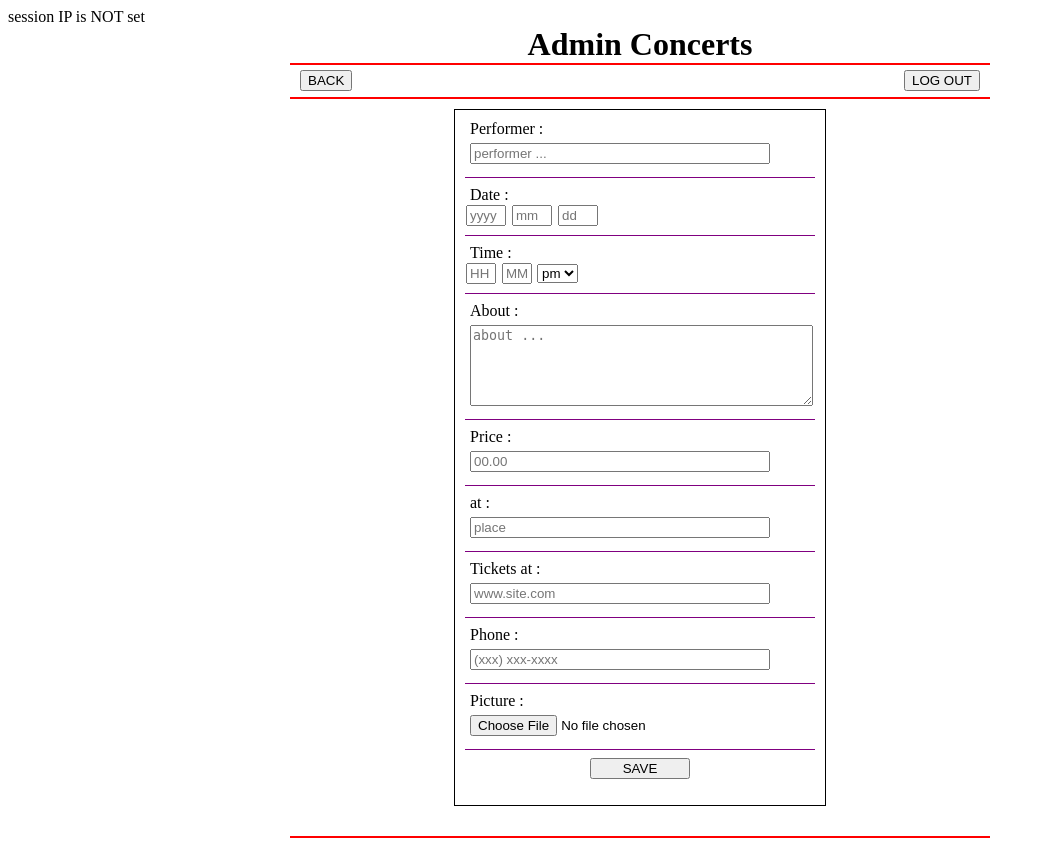
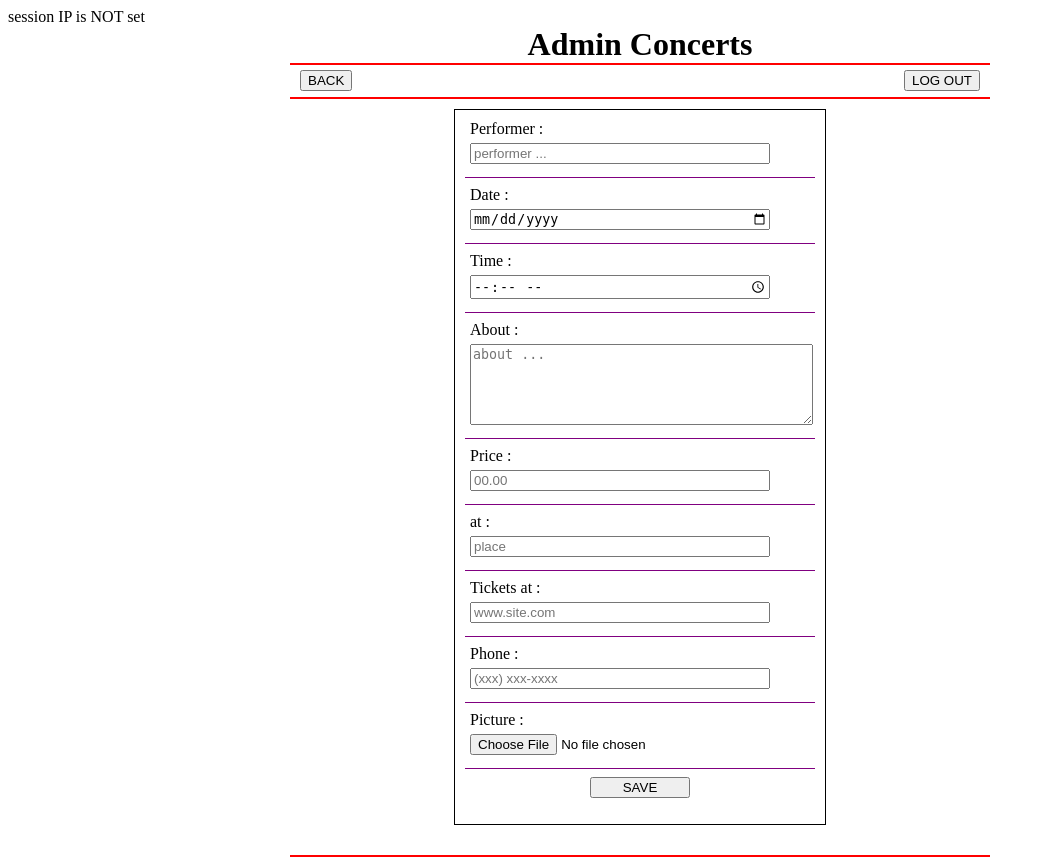
Before and after one commit to j-brew/CS-412php, a PHP site: page /Admin/admin/concerts.php in a window 1280 px wide. Shown: the whole page, without its empty margins (0-1045 px from the left). Run offline with PHP 8.4, Linux system fonts and the light colour scheme; data that the repository does not hold is empty; a stand-in replaces the project's code that opens the database connection.

Commit message:
using date and time input type (htmlt). update concerts.php + concertsUpload.php
update youtube likne in gallary.php to work with html5 if javascript disabled

```diff
--- a/Admin/admin/concerts.php
+++ b/Admin/admin/concerts.php
@@ -46,17 +46,10 @@ include 'phpfiles/concertsUpload.php';
                     <input class="txtbox" type="text" name="artist" id="artist" placeholder="performer ...">
                     <hr>
                     <label>Date : </label><br>
-                    <input class="txtboxYear" type="text" name="dateY" id="dateY" placeholder="yyyy">
-                    <input class="txtboxYear" type="text" name="dateM" id="dateM" placeholder="mm">
-                    <input class="txtboxYear" type="text" name="dateD" id="dateD" placeholder="dd">
+                    <input class="txtbox" type="date" name="date" placeholder="yyyy/mm/dd">
                     <hr>
                     <label>Time : </label><br>
-                    <input class="txtboxTime" type="text" name="timeH" id="timeH" placeholder="HH">
-                    <input class="txtboxTime" type="text" name="timeM" id="timeM" placeholder="MM">
-                    <select name="ampm">
-                        <option value="pm">pm</option>
-                        <option value="am">am</option>
-                    </select>
+                    <input class="txtbox" type="time" name="time" placeholder="XX:XXpm">
                     <hr>
                     <label>About : </label><br>
                     <textarea name="about" id="about" rows="5" cols="40" placeholder="about ..."></textarea>
--- a/Admin/admin/phpfiles/concertsUpload.php
+++ b/Admin/admin/phpfiles/concertsUpload.php
@@ -15,16 +15,10 @@ if (mysqli_connect_error()) {
 
 if ($_SERVER["REQUEST_METHOD"] == "POST") {
 
-    $imageName = basename($_FILES['file1']['name']);
+       $imageName = basename($_FILES['file1']['name']);
     $musician = $_POST['artist'];
-    $date = $_POST['dateY'] . "-" . $_POST['dateM'] . "-" . $_POST['dateD'];
-    $ampm = $_POST['ampm'];
-    if ($ampm == 'am') {
-        $time = $_POST['timeH'] . ":" . $_POST['timeM'] . ":00";
-    }
-    else {
-        $time = $_POST['timeH'] + 12 . ":" . $_POST['timeM'] . ":00";
-    }
+    $date = $_POST['date'];
+    $time = $_POST['time'];
     $about = $_POST['about'];
     $price = $_POST['price'];
     $at = $_POST['at'];
--- a/gallery/gallery.php
+++ b/gallery/gallery.php
@@ -98,8 +98,9 @@
                 </div>
                 <hr>
                 <h2>Videos</h2>
-                <div class="video">
-                    <iframe width="500" height="298" src="//www.youtube.com/embed/6qnFcFP80ww" frameborder="0" allowfullscreen></iframe>
+                 <div class="video">
+                          <!-- using flash https://www.youtube.com/v/6qnFcFP80ww?fs=1&amp;hl=en_US-->
+                    <iframe width="500" height="298" src="https://www.youtube.com/v/6qnFcFP80ww?fs=1&amp;hl=en_US" frameborder="0" allowfullscreen></iframe>
                 </div>
             </div>
         </div>
```
